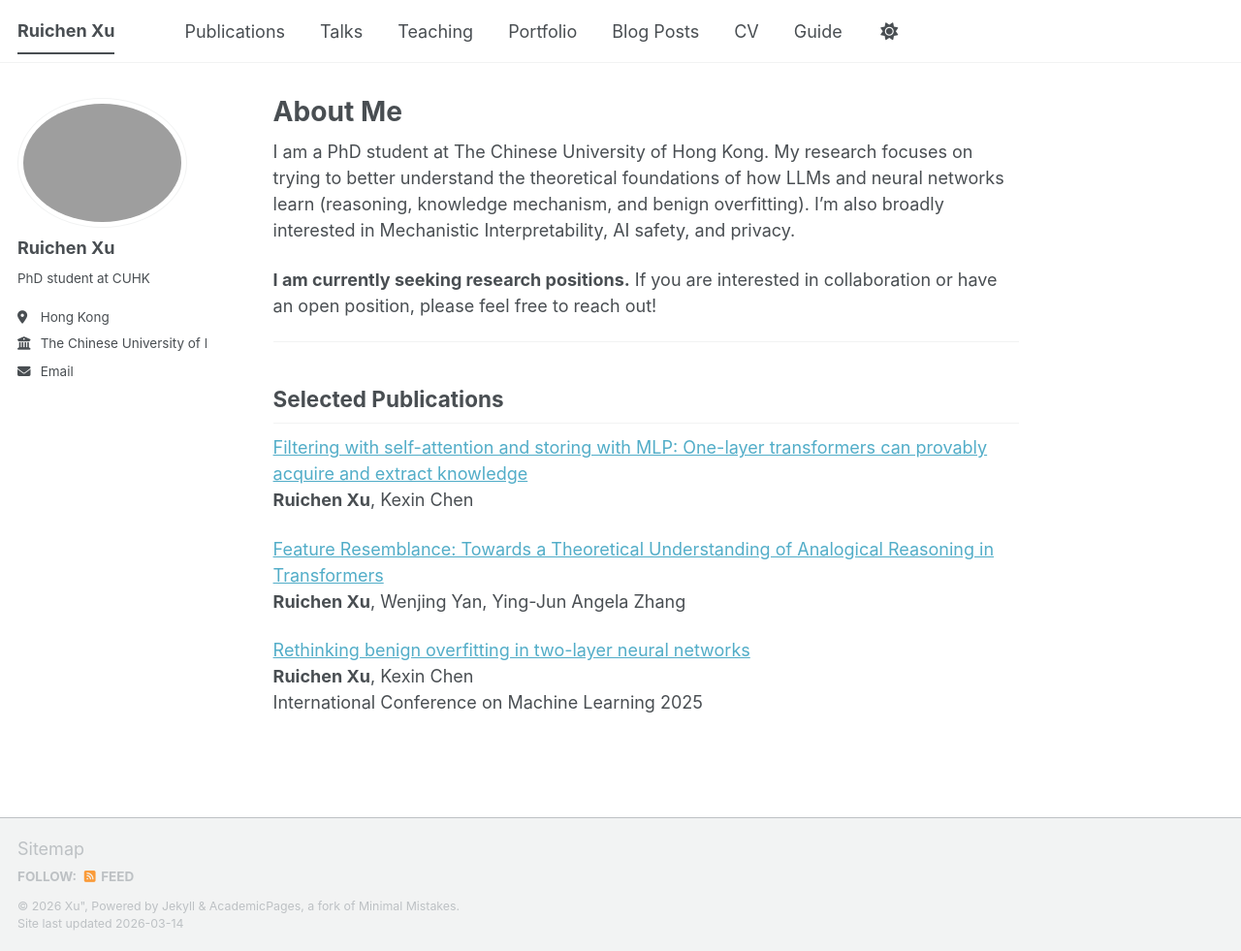
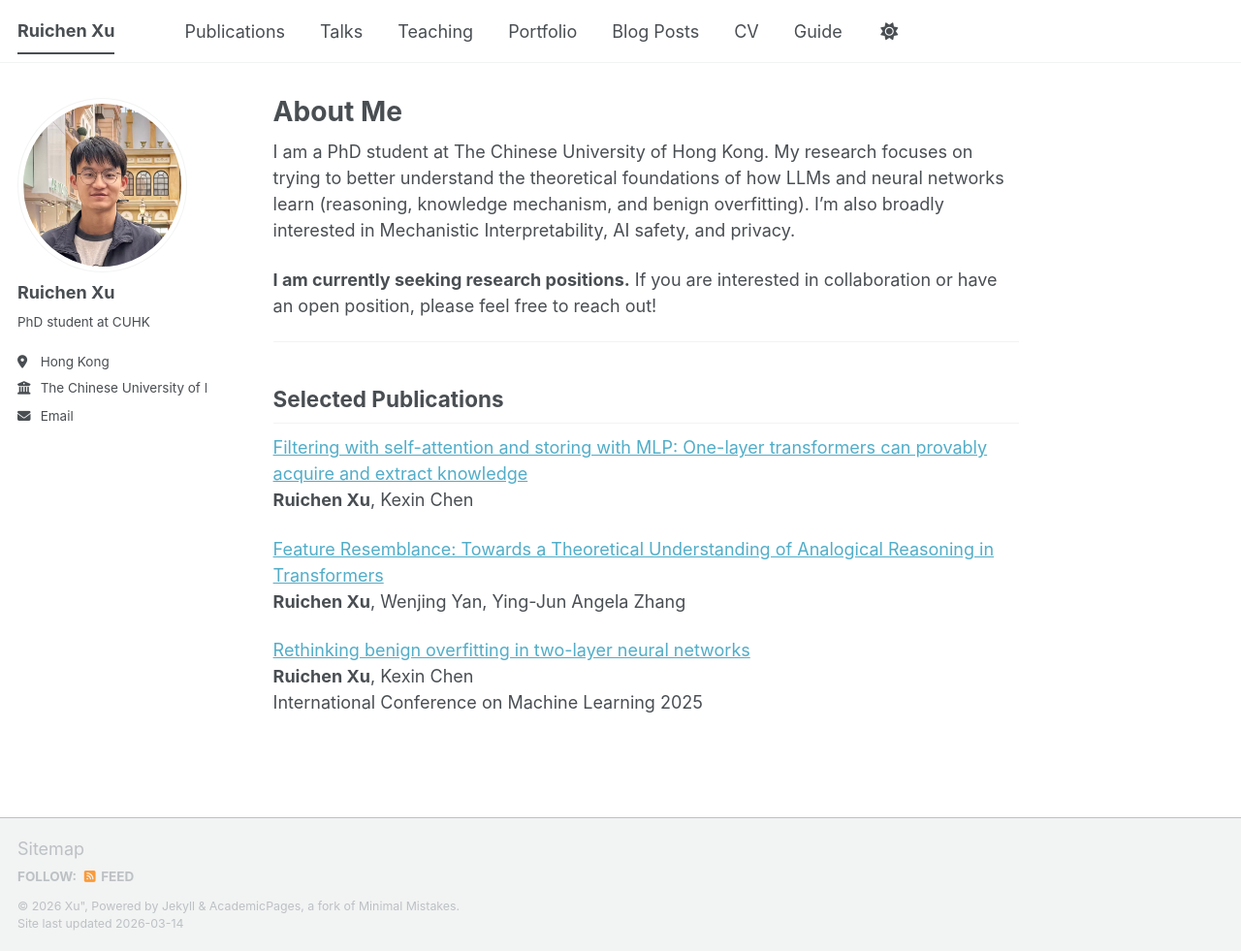
Before and after one commit to ruichenxu66/ruichenxu66.github.io, a Jekyll site: the page built from _pages/about.md, in a window 1280 px wide and 981 px high. Shown: the whole window at 97% size. Built offline with Jekyll 4.4.1, drawn with Linux system fonts in a browser that asks for light colours; a script bundle is joined from its source files by our own code; library files that are not in the unit come from our copies.

Commit message:
Update _config.yml

```diff
--- a/_config.yml
+++ b/_config.yml
@@ -23,7 +23,7 @@ repository               : "academicpages/academicpages.github.io"
 #               Additional customization can be done by editing /_includes/author-profile.html
 author:
   # Biographic information
-  avatar           : "fig.png"
+  avatar           : "fig.jpg"
   name             : "Ruichen Xu"
   pronouns         : # example: "she/her"
   bio              : "PhD student at CUHK"
```
